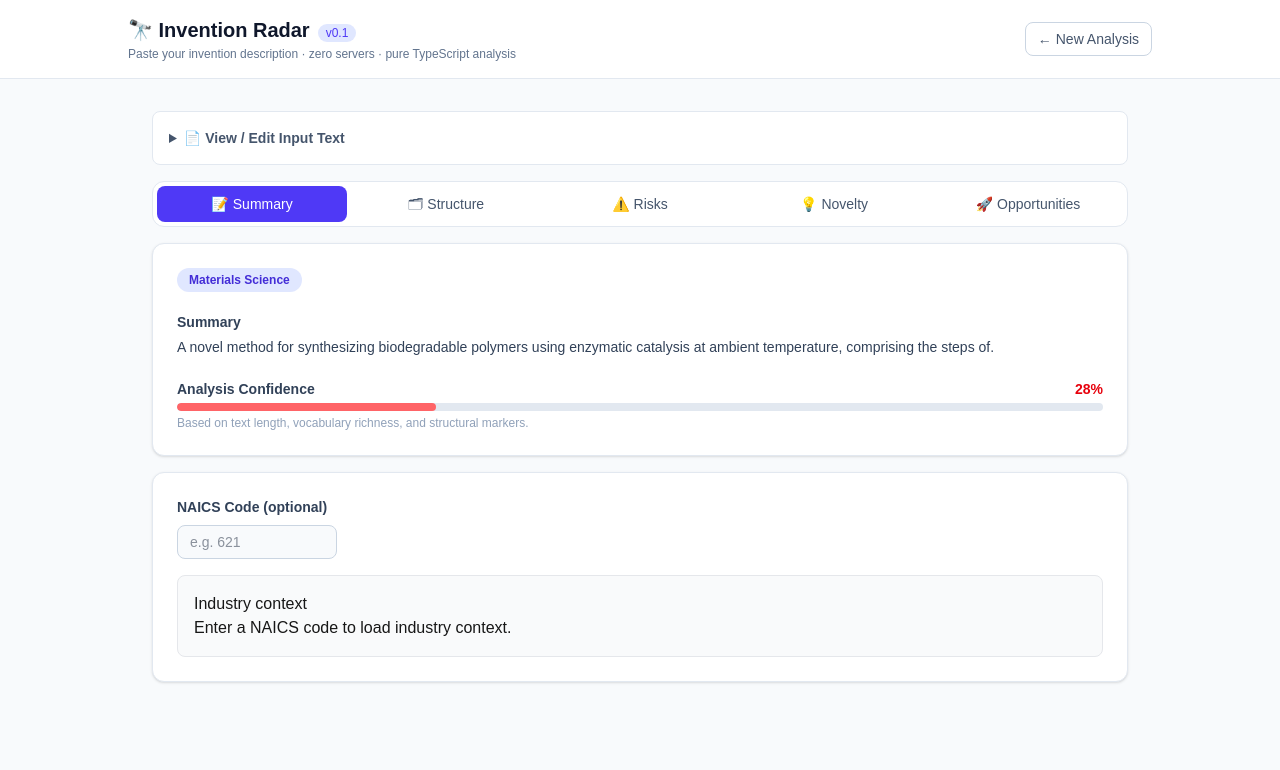
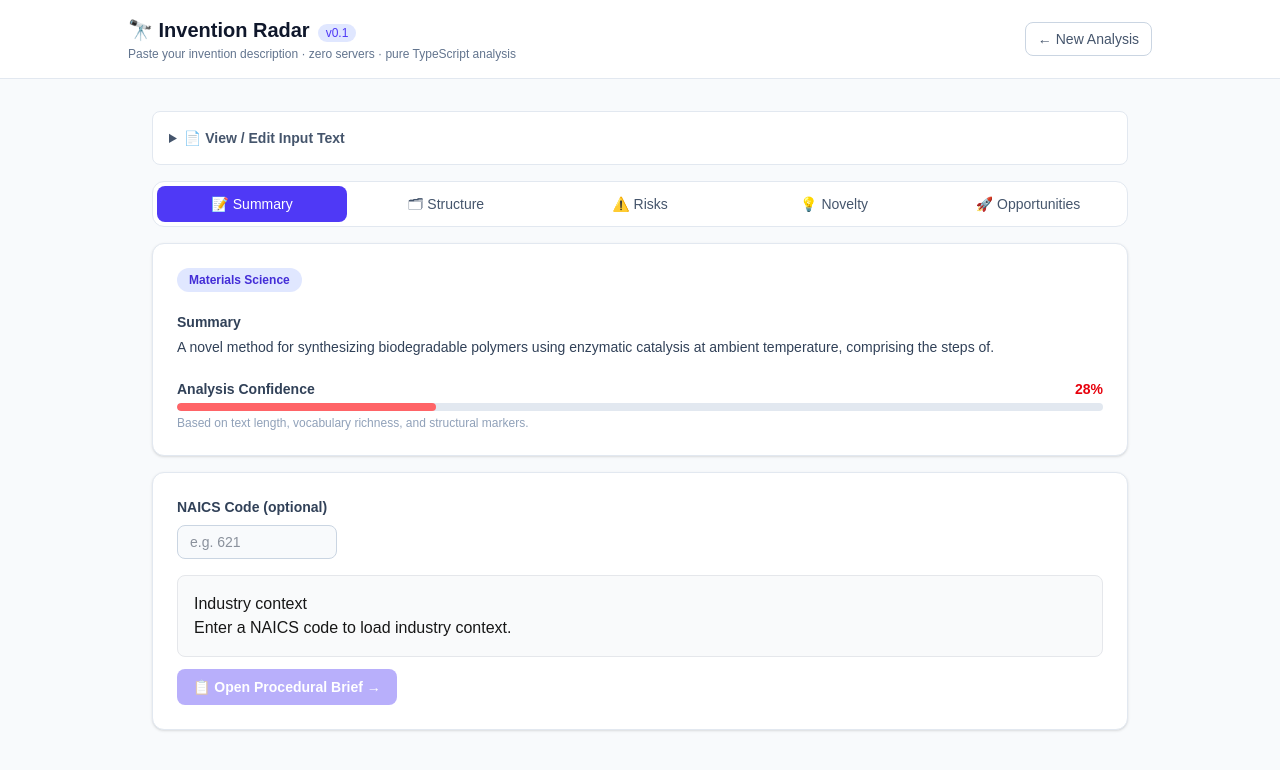
Before and after one commit to kipp9165/codex-system, a Next.js app: page /invention-radar in a window 1280 px wide. Both pictures are taken after a click on the button "Biodegradable Polymer Method". Shown: the top 770 px of the page. Built offline with nearby package versions, Linux system fonts and the light colour scheme.

Commit message:
feat: add ProceduralBriefsLink component and wire into invention-radar page
Co-authored-by: kipp9165 <210654082+kipp9165@users.noreply.github.com>
Agent-Logs-Url: https://github.com/kipp9165/codex-system/sessions/7d664e6d-825a-473c-a5df-8785c91273b0

```diff
--- /dev/null
+++ b/apps/invention-radar/components/ProceduralBriefsLink.tsx
@@ -0,0 +1,35 @@
+"use client";
+
+import React from "react";
+
+type ProceduralBriefsLinkProps = {
+  naics: string | null;
+  goal: string | null;
+};
+
+export function ProceduralBriefsLink({ naics, goal }: ProceduralBriefsLinkProps) {
+  const disabled = !naics;
+
+  function handleClick() {
+    if (!naics) return;
+
+    const params = new URLSearchParams();
+    params.set("naics", naics);
+    if (goal && goal.trim().length > 0) {
+      params.set("goal", goal.trim());
+    }
+
+    const url = `/procedural-briefs?${params.toString()}`;
+    window.open(url, "_blank", "noopener,noreferrer");
+  }
+
+  return (
+    <button
+      onClick={handleClick}
+      disabled={disabled}
+      className="mt-3 rounded-lg bg-indigo-600 px-4 py-2 text-sm font-semibold text-white hover:bg-indigo-700 disabled:opacity-40 disabled:cursor-not-allowed transition-colors"
+    >
+      📋 Open Procedural Brief →
+    </button>
+  );
+}
--- a/apps/procedural-briefs/pages/api/brief.ts
+++ b/apps/procedural-briefs/pages/api/brief.ts
@@ -21,15 +21,15 @@ export default function handler(
   try {
     const body = req.body as Partial<GenerateBriefInput>;
 
-    if (!body.naics || !body.goal) {
+    if (!body.naics) {
       return res
         .status(400)
-        .json({ ok: false, error: "naics and goal are required" });
+        .json({ ok: false, error: "naics is required" });
     }
 
     const brief = generateProceduralBrief({
       naics: String(body.naics),
-      goal: String(body.goal),
+      goal: body.goal ? String(body.goal) : "",
     });
 
     if (!brief) {
--- a/src/app/invention-radar/page.tsx
+++ b/src/app/invention-radar/page.tsx
@@ -30,6 +30,7 @@ import RiskFlags from "./components/RiskFlags";
 import NoveltyHints from "./components/NoveltyHints";
 import Opportunities from "./components/Opportunities";
 import { IndustryContextPanel } from "../../../apps/invention-radar/components/IndustryContextPanel";
+import { ProceduralBriefsLink } from "../../../apps/invention-radar/components/ProceduralBriefsLink";
 
 import type { StructureResult } from "./utils/detectStructure";
 import type { SummaryResult } from "./utils/summarize";
@@ -275,6 +276,7 @@ export default function InventionRadarPage() {
                 }
               />
               <IndustryContextPanel naics={selectedNaics} />
+              <ProceduralBriefsLink naics={selectedNaics} goal={input} />
             </div>
           </div>
         )}
```
